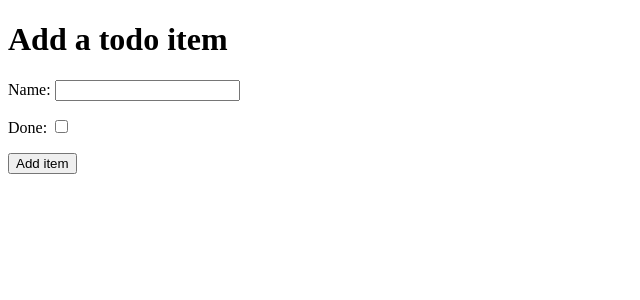
After one commit to BrandonPCollins/ci-hello-django, a Django app: page /add in a window 1280 px wide. The commit adds this page. Shown: the top 300 px of the page, without its empty margins (0-640 px from the left). Run offline with Django 3.2, Linux system fonts and the light colour scheme.

Commit message:
Create a New Item

```diff
--- a/django_todo/urls.py
+++ b/django_todo/urls.py
@@ -15,9 +15,10 @@ Including another URLconf
 """
 from django.contrib import admin
 from django.urls import path
-from todo.views import get_todo_list
+from todo.views import get_todo_list, add_item
 
 urlpatterns = [
     path('admin/', admin.site.urls),
-    path('', get_todo_list, name='get_todo_list')
+    path('', get_todo_list, name='get_todo_list'),
+    path('add', add_item, name='add')
 ]
--- /dev/null
+++ b/todo/templates/todo/add_item.html
@@ -0,0 +1,32 @@
+<!DOCTYPE html>
+<html lang="en">
+<head>
+    <meta charset="UTF-8">
+    <meta name="viewport" content="width=device-width, initial-scale=1.0">
+    <title>Document</title>
+</head>
+<body>
+    <h1>Add a todo item</h1>
+    <form method="POST" action="add">
+        {% csrf_token %}
+        <div>
+            <p>
+                <label for="id_name">Name: </label>
+                <input type="text" id="id_name" name="item_name" />
+            </p>
+        </div>
+        <div>
+            <p>
+                <label for="id_done">Done: </label>
+                <input type="checkbox" id="id_done" name="done" />
+            </p>
+        </div>
+        <div>
+            <p>
+            <button type="submit">Add item</button>
+            </p>
+        </div>
+    </form>
+
+</body>
+</html>
--- a/todo/templates/todo/todo_list.html
+++ b/todo/templates/todo/todo_list.html
@@ -22,5 +22,6 @@
         <tr><td>You have nothing to do</td></tr>
     {% endfor %}
     </table>
+    <a href="/add">Add an item</a>
 </body>
 </html>
--- a/todo/views.py
+++ b/todo/views.py
@@ -1,4 +1,4 @@
-from django.shortcuts import render
+from django.shortcuts import render, redirect
 from .models import Item
 
 # Create your views here.
@@ -10,3 +10,13 @@ def get_todo_list(request):
         'items': items
     }
     return render(request, "todo/todo_list.html", context)
+
+
+def add_item(request):
+    if request.method == 'POST':
+        name = request.POST.get('item_name')
+        done = 'done' in request.POST
+        Item.objects.create(name=name, done=done)
+
+        return redirect('get_todo_list')
+    return render(request, 'todo/add_item.html')
```
Also changed, not shown: db.sqlite3.
